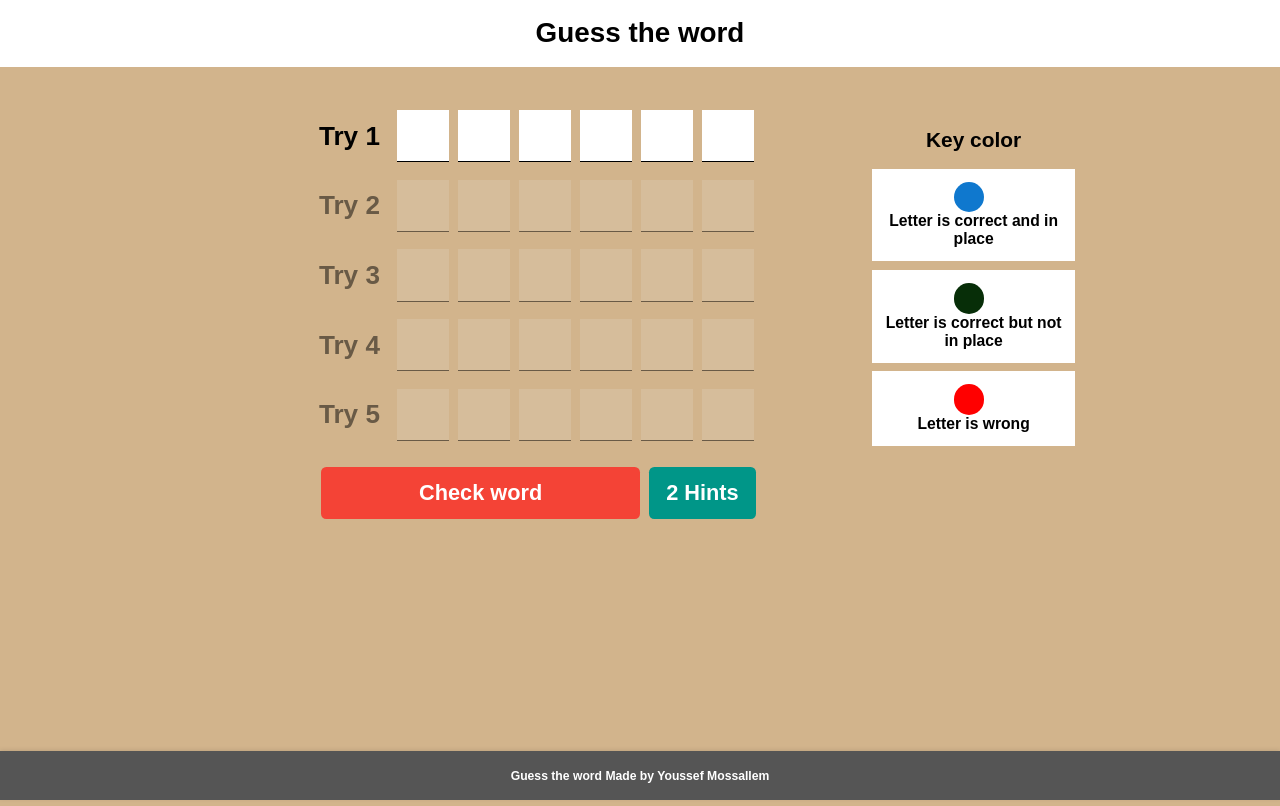
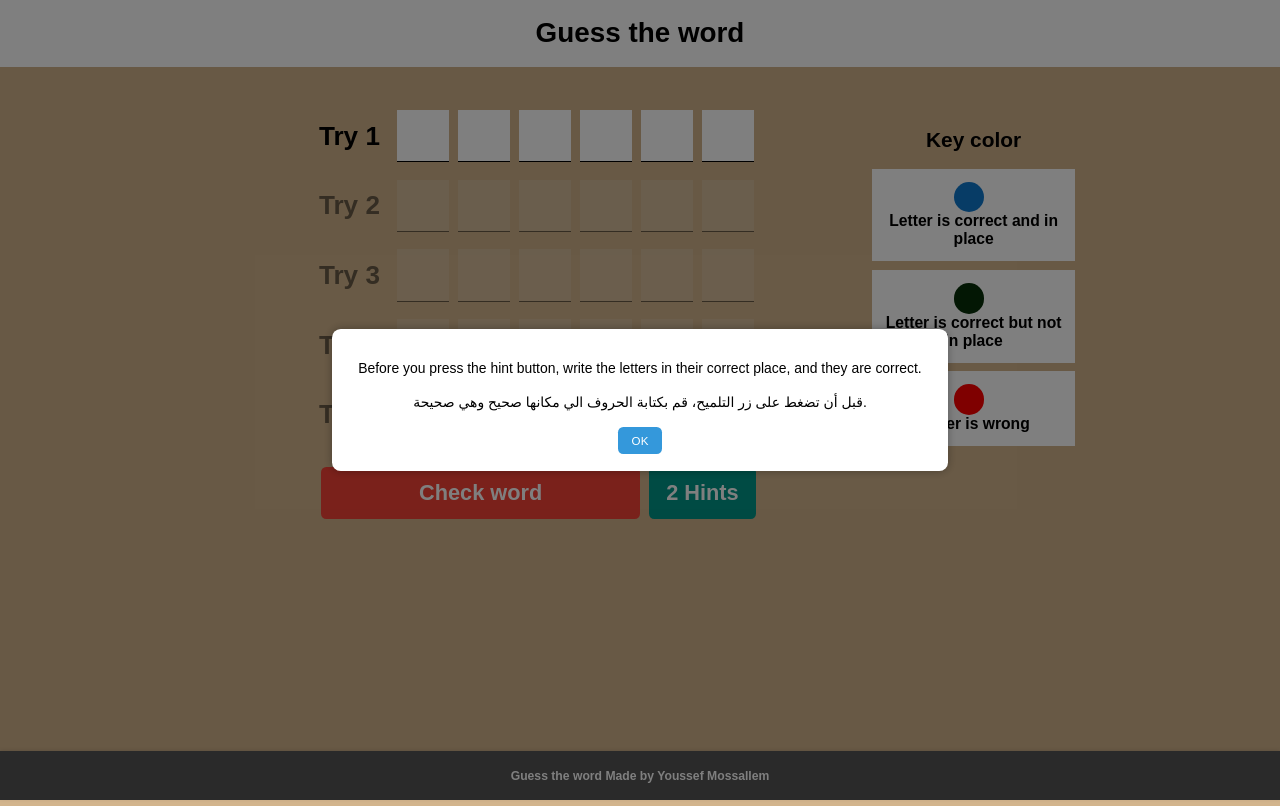
Before and after one commit to Youssef-Mossallem/Mossallem-guess-word, a plain HTML site: page index.html in a window 1280 px wide. Drawn offline with Linux system fonts and the light colour scheme.

Commit message:
Update index.html

```diff
--- a/index.html
+++ b/index.html
@@ -57,9 +57,75 @@
     <title></title>
     <link rel="stylesheet" href="main.css" />
     <link rel="stylesheet" href="media.css" />
+    <style>
+      .alert-container {
+        position: fixed;
+        top: 0;
+        left: 0;
+        width: 100%;
+        height: 100%;
+        background-color: rgba(0, 0, 0, 0.5);
+        display: none;
+        justify-content: center;
+        align-items: center;
+        z-index: 9999;
+      }
+
+      .alert-box {
+        background-color: white;
+        padding: 20px 30px;
+        border-radius: 10px;
+        text-align: center;
+        box-shadow: 0 0 10px rgba(0, 0, 0, 0.3);
+        animation: fadeIn 0.3s ease;
+      }
+
+      .alert-box p {
+        margin-bottom: 20px;
+        font-size: 16px;
+      }
+
+      .alert-box button {
+        padding: 8px 16px;
+        border: none;
+        background-color: #3498db;
+        color: white;
+        border-radius: 6px;
+        cursor: pointer;
+      }
+
+      .alert-box button:hover {
+        background-color: #2980b9;
+      }
+
+      @keyframes fadeIn {
+        from {
+          transform: scale(0.9);
+          opacity: 0;
+        }
+        to {
+          transform: scale(1);
+          opacity: 1;
+        }
+      }
+    </style>
   </head>
   <body>
+    <div id="customAlert" class="alert-container">
+      <div class="alert-box">
+        <p>
+          Before you press the hint button, write the letters in their correct
+          place, and they are correct.
+        </p>
+        <p>
+          قبل أن تضغط على زر التلميح، قم بكتابة الحروف الي مكانها صحيح وهي
+          صحيحة.
+        </p>
+        <button onclick="closeAlert()">OK</button>
+      </div>
+    </div>
     <h1></h1>
+    <h2 class="level"></h2>
     <div class="guess-game">
       <div class="guess-area">
         <div class="inputs"></div>
@@ -86,6 +152,18 @@
       </div>
     </div>
     <footer></footer>
+    <script>
+      function showAlert() {
+        document.getElementById("customAlert").style.display = "flex";
+      }
+
+      function closeAlert() {
+        document.getElementById("customAlert").style.display = "none";
+      }
+
+      // نعرض التنبيه أول ما الصفحة تفتح
+      window.addEventListener("DOMContentLoaded", showAlert);
+    </script>
     <script src="main.js"></script>
   </body>
 </html>
```
